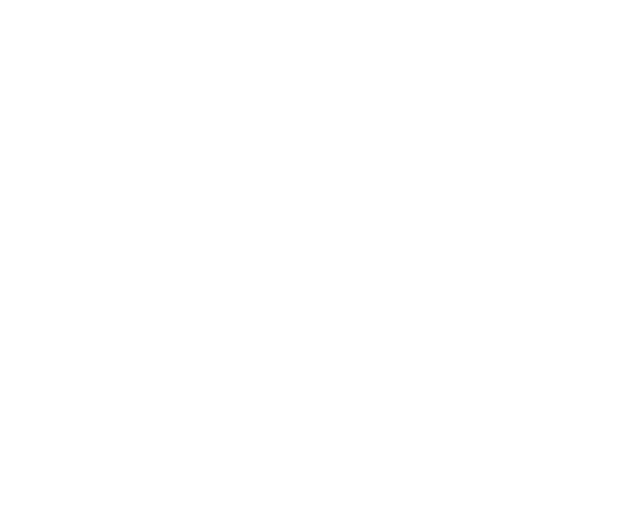
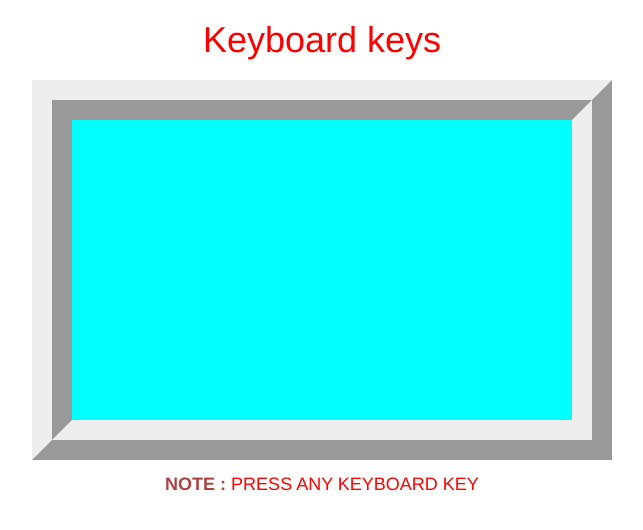
Before and after one commit to Aarush8888/Keyboard-Keys, a plain HTML site: page index.html in a window 1280 px wide. Shown: the whole page, without its empty margins (318-961 px from the left). Drawn offline with nearby package versions, Linux system fonts and the light colour scheme.

Commit message:
Add files via upload

```diff
--- a/index.html
+++ b/index.html
@@ -6,6 +6,7 @@ body{
 
     background-position: center;
     background-size: cover;
+	background-color: blue;
 }
 #myCanvas
 {
@@ -17,9 +18,7 @@ body{
 
 h1,h4
 {
-
 	color:red!important;
-
 }
 </style>
 <link rel="stylesheet" href="https://maxcdn.bootstrapcdn.com/bootstrap/3.4.0/css/bootstrap.min.css">
@@ -30,3 +29,15 @@ h1,h4
 	<title>ASCII value</title>
 </head>
 <body>
+<center>
+<h1>Keyboard keys</h1>
+<canvas id="myCanvas" width="500" height="300">
+</canvas>
+<div id="d1">
+</div>
+<h4> <b class="text-danger">NOTE : </b> PRESS ANY KEYBOARD KEY </h4>
+</center>
+<script src="main.js">
+</script>
+</body>
+</html>
```
Also changed, not shown: main.js (line endings or trailing spaces).
